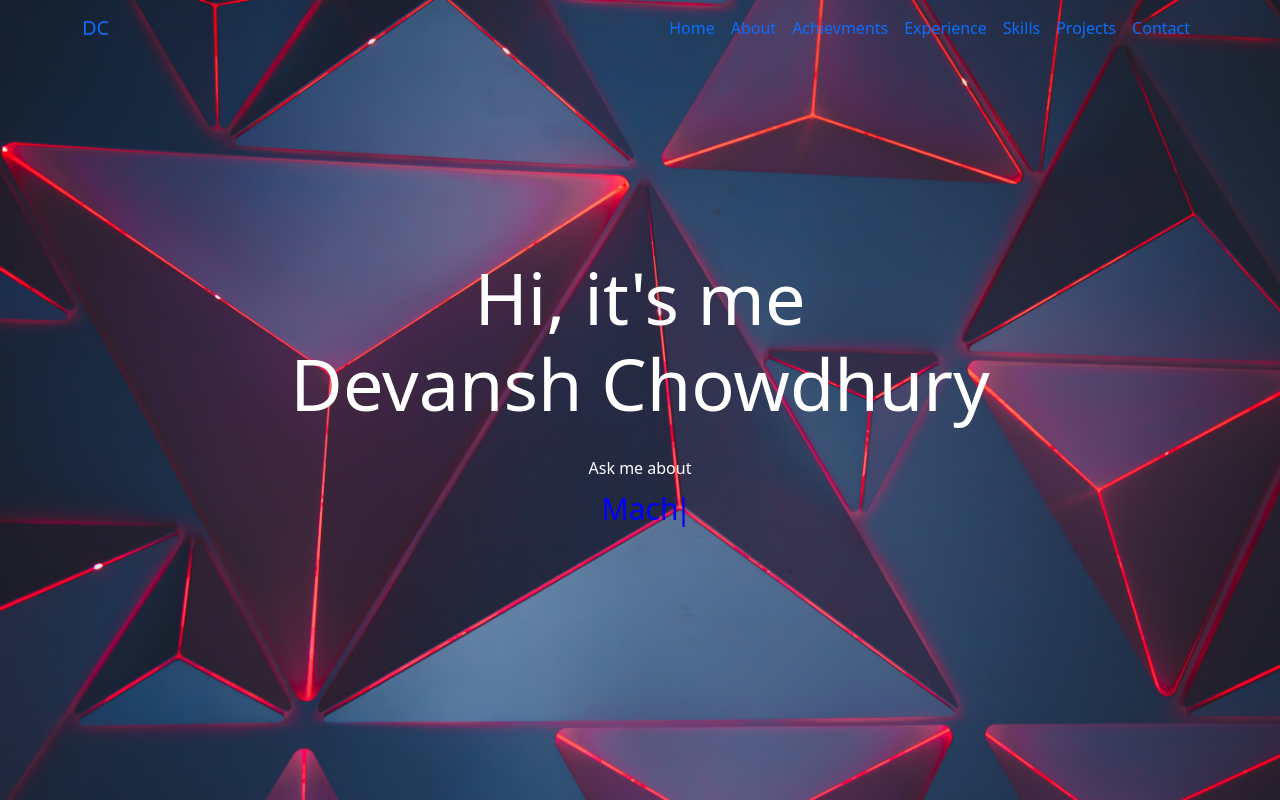
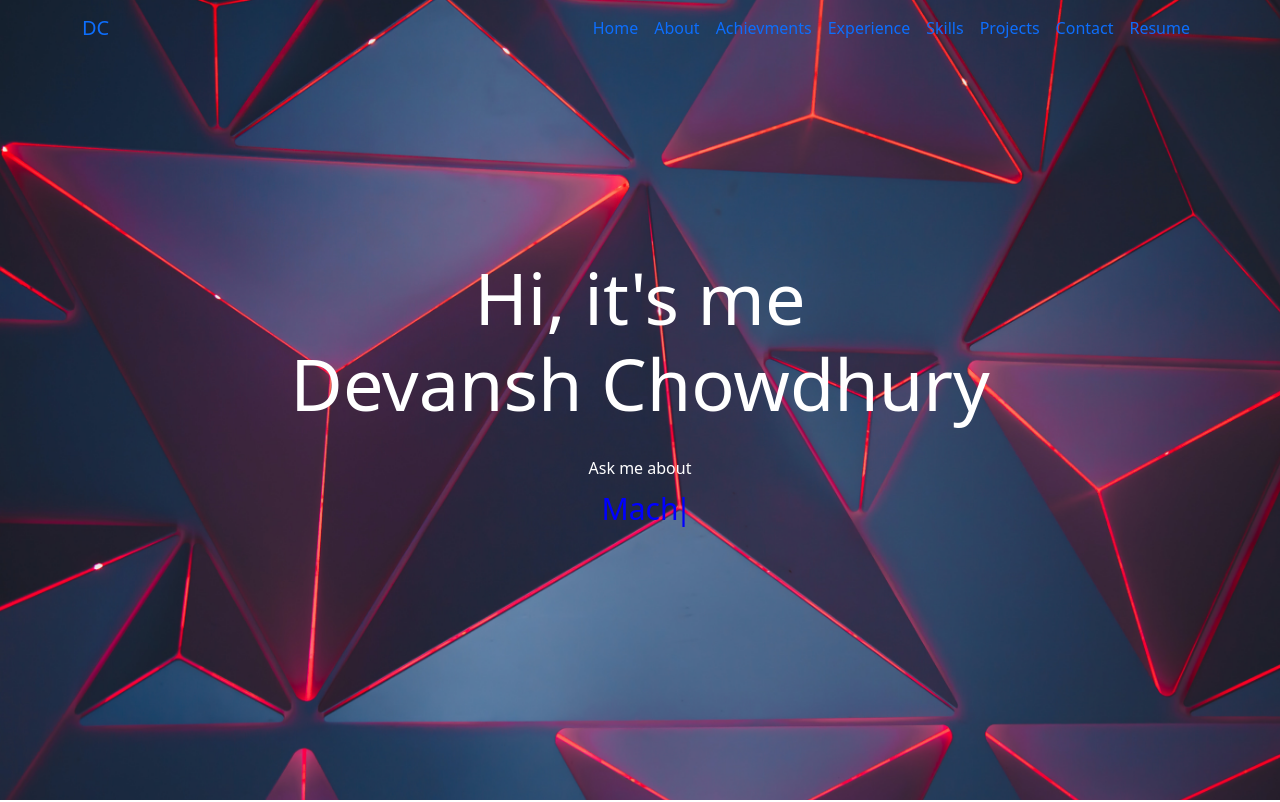
Before and after one commit to Devanshchowdhury2212/devanshchowdhury2212.github.io, a plain HTML site: page index.html in a window 1280 px wide. Shown: the top 802 px of the page. Drawn offline with nearby package versions, Linux system fonts and the light colour scheme.

Commit message:
resume added

```diff
--- a/index.html
+++ b/index.html
@@ -47,6 +47,9 @@
                 </li>
                 <li class="nav-item">
                     <a class="nav-link" href="#contact">Contact</a>
+                </li>
+                <li>
+                    <a class="nav-link" href="bit.ly/devansh_007">Resume</a>
                 </li>
             </ul>
 
```
